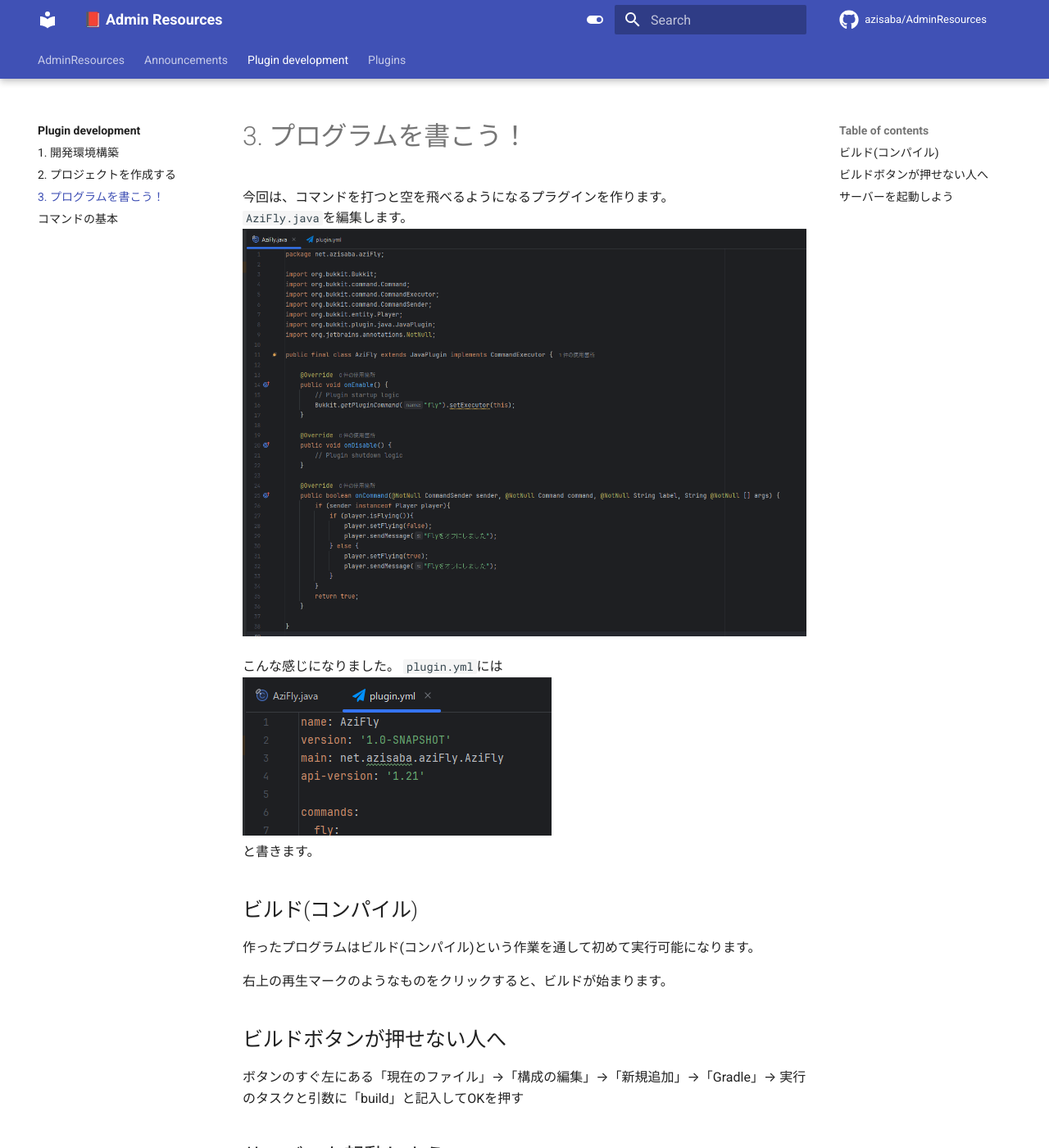
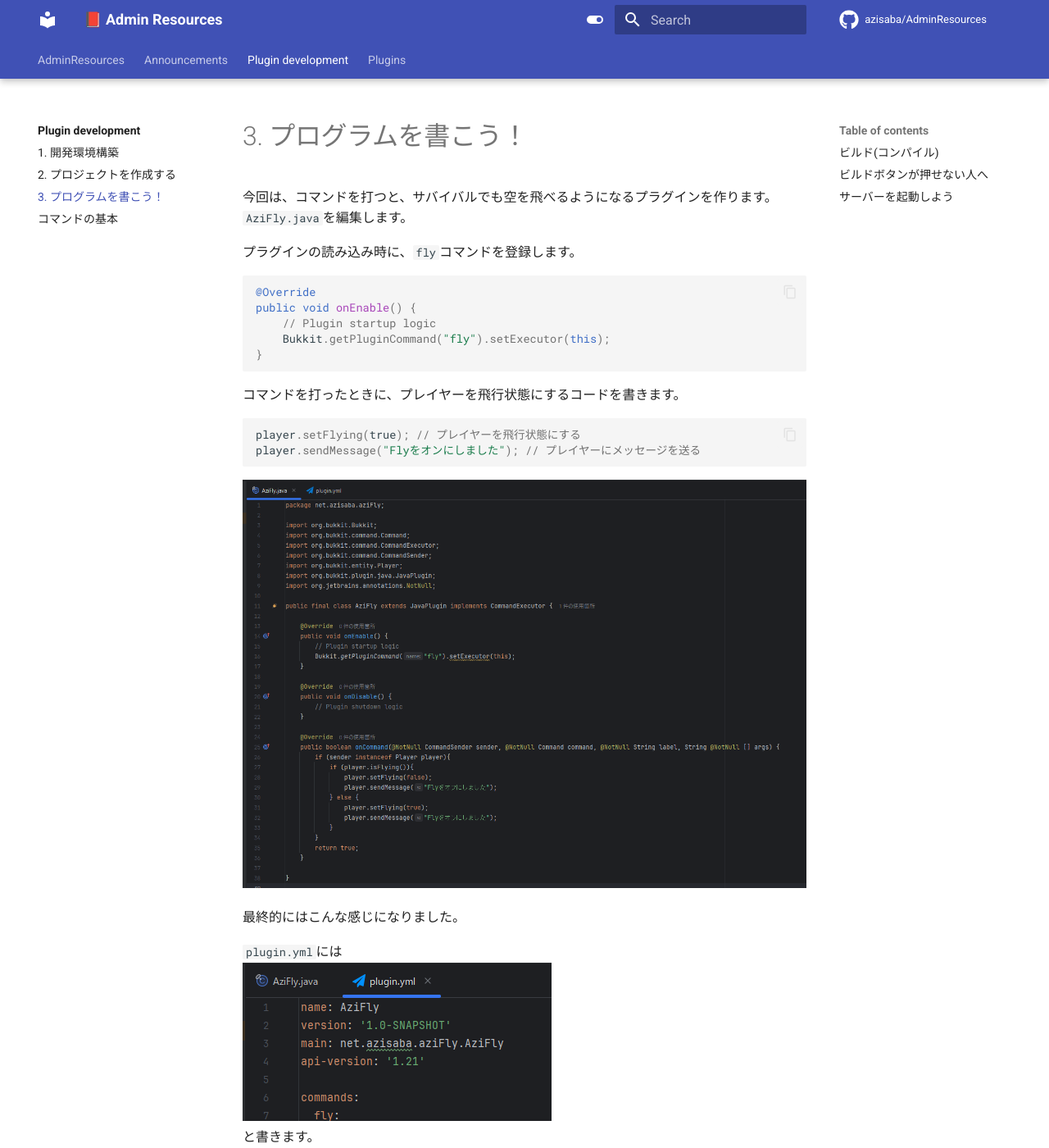
Before and after one commit to azisaba/AdminResources, an MkDocs documentation site: the page built from docs/plugin-development/3-start-coding.md, in a window 1280 px wide and 1400 px high. Shown: the whole window at 82% size. Built offline with MkDocs 1.6.1 and Material for MkDocs 9.7.7, drawn with Linux system fonts in a browser that asks for light colours; comment, search, counter and statistics services are not loaded.

Commit message:
improve dev pages

````diff
--- a/docs/plugin-development/3-start-coding.md
+++ b/docs/plugin-development/3-start-coding.md
@@ -1,10 +1,29 @@
 # 3. プログラムを書こう！
 
-今回は、コマンドを打つと空を飛べるようになるプラグインを作ります。
+今回は、コマンドを打つと、サバイバルでも空を飛べるようになるプラグインを作ります。
 `AziFly.java`を編集します。
+
+プラグインの読み込み時に、`fly`コマンドを登録します。
+```java
+@Override
+public void onEnable() {
+    // Plugin startup logic
+    Bukkit.getPluginCommand("fly").setExecutor(this);
+}
+```
+
+コマンドを打ったときに、プレイヤーを飛行状態にするコードを書きます。
+```java
+player.setFlying(true); // プレイヤーを飛行状態にする
+player.sendMessage("Flyをオンにしました"); // プレイヤーにメッセージを送る
+```
+
+
+
 ![code](../image/250503-1.png)
 
-こんな感じになりました。
+最終的にはこんな感じになりました。
+
 `plugin.yml`には
 ![plugin.yml](../image/250503-2.png)
 と書きます。
````
Also changed, not shown: docs/plugin-development/1-preparing-environment.md (+1 -1 lines), docs/plugin-development/2-creating-project.md (+1 -1 lines).
